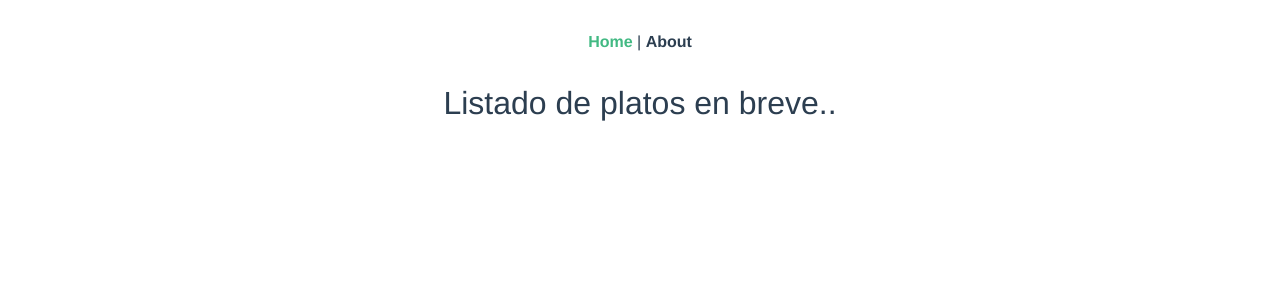
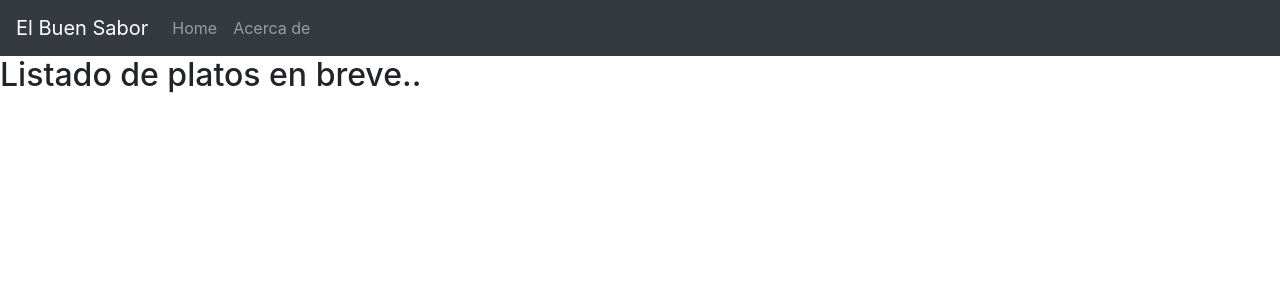
Before and after one commit to juanpanasiti/tutorial-vuejs, a Vue app: page / in a window 1280 px wide. Shown: the top 300 px of the page. Built offline with nearby package versions, Linux system fonts and the light colour scheme.

Commit message:
Configuración básica de vistas y redacción del README

```diff
--- a/src/App.vue
+++ b/src/App.vue
@@ -1,32 +1,15 @@
 <template>
   <div id="app">
-    <div id="nav">
-      <router-link to="/">Home</router-link> |
-      <router-link to="/about">About</router-link>
-    </div>
+    <navigation-bar />
     <router-view/>
   </div>
 </template>
 
-<style>
-#app {
-  font-family: Avenir, Helvetica, Arial, sans-serif;
-  -webkit-font-smoothing: antialiased;
-  -moz-osx-font-smoothing: grayscale;
-  text-align: center;
-  color: #2c3e50;
+<script>
+import Navigation from "@/components/bootstrap/Navigation.vue"
+export default {
+  components:{
+    "navigation-bar": Navigation
+  }
 }
-
-#nav {
-  padding: 30px;
-}
-
-#nav a {
-  font-weight: bold;
-  color: #2c3e50;
-}
-
-#nav a.router-link-exact-active {
-  color: #42b983;
-}
-</style>
+</script>
--- a/src/components/HelloWorld.vue
+++ /dev/null
@@ -1,60 +0,0 @@
-<template>
-  <div class="hello">
-    <h1>{{ msg }}</h1>
-    <p>
-      For a guide and recipes on how to configure / customize this project,<br>
-      check out the
-      <a href="https://cli.vuejs.org" target="_blank" rel="noopener">vue-cli documentation</a>.
-    </p>
-    <h3>Installed CLI Plugins</h3>
-    <ul>
-      <li><a href="https://github.com/vuejs/vue-cli/tree/dev/packages/%40vue/cli-plugin-babel" target="_blank" rel="noopener">babel</a></li>
-      <li><a href="https://github.com/vuejs/vue-cli/tree/dev/packages/%40vue/cli-plugin-router" target="_blank" rel="noopener">router</a></li>
-      <li><a href="https://github.com/vuejs/vue-cli/tree/dev/packages/%40vue/cli-plugin-vuex" target="_blank" rel="noopener">vuex</a></li>
-      <li><a href="https://github.com/vuejs/vue-cli/tree/dev/packages/%40vue/cli-plugin-eslint" target="_blank" rel="noopener">eslint</a></li>
-    </ul>
-    <h3>Essential Links</h3>
-    <ul>
-      <li><a href="https://vuejs.org" target="_blank" rel="noopener">Core Docs</a></li>
-      <li><a href="https://forum.vuejs.org" target="_blank" rel="noopener">Forum</a></li>
-      <li><a href="https://chat.vuejs.org" target="_blank" rel="noopener">Community Chat</a></li>
-      <li><a href="https://twitter.com/vuejs" target="_blank" rel="noopener">Twitter</a></li>
-      <li><a href="https://news.vuejs.org" target="_blank" rel="noopener">News</a></li>
-    </ul>
-    <h3>Ecosystem</h3>
-    <ul>
-      <li><a href="https://router.vuejs.org" target="_blank" rel="noopener">vue-router</a></li>
-      <li><a href="https://vuex.vuejs.org" target="_blank" rel="noopener">vuex</a></li>
-      <li><a href="https://github.com/vuejs/vue-devtools#vue-devtools" target="_blank" rel="noopener">vue-devtools</a></li>
-      <li><a href="https://vue-loader.vuejs.org" target="_blank" rel="noopener">vue-loader</a></li>
-      <li><a href="https://github.com/vuejs/awesome-vue" target="_blank" rel="noopener">awesome-vue</a></li>
-    </ul>
-  </div>
-</template>
-
-<script>
-export default {
-  name: 'HelloWorld',
-  props: {
-    msg: String
-  }
-}
-</script>
-
-<!-- Add "scoped" attribute to limit CSS to this component only -->
-<style scoped>
-h3 {
-  margin: 40px 0 0;
-}
-ul {
-  list-style-type: none;
-  padding: 0;
-}
-li {
-  display: inline-block;
-  margin: 0 10px;
-}
-a {
-  color: #42b983;
-}
-</style>
--- /dev/null
+++ b/src/components/bootstrap/Navigation.vue
@@ -0,0 +1,19 @@
+<template>
+  <div>
+    <b-navbar toggleable="lg" type="dark" variant="dark">
+
+      <b-navbar-brand href="#">El Buen Sabor</b-navbar-brand>
+
+      <b-navbar-toggle target="nav-collapse"></b-navbar-toggle>
+
+      <b-collapse id="nav-collapse" is-nav>
+        <b-navbar-nav>
+          <b-nav-item href="/">Home</b-nav-item>
+          <b-nav-item href="/about">Acerca de</b-nav-item>
+        </b-navbar-nav>
+
+
+      </b-collapse>
+    </b-navbar>
+  </div>
+</template>
--- a/src/router/index.js
+++ b/src/router/index.js
@@ -13,10 +13,7 @@ Vue.use(VueRouter)
   {
     path: '/about',
     name: 'About',
-    // route level code-splitting
-    // this generates a separate chunk (about.[hash].js) for this route
-    // which is lazy-loaded when the route is visited.
-    component: () => import(/* webpackChunkName: "about" */ '../views/About.vue')
+    component: () => import('../views/About.vue')
   }
 ]
 
```
Also changed, not shown: 1 other file (tests, documents, lock files or other folders).
